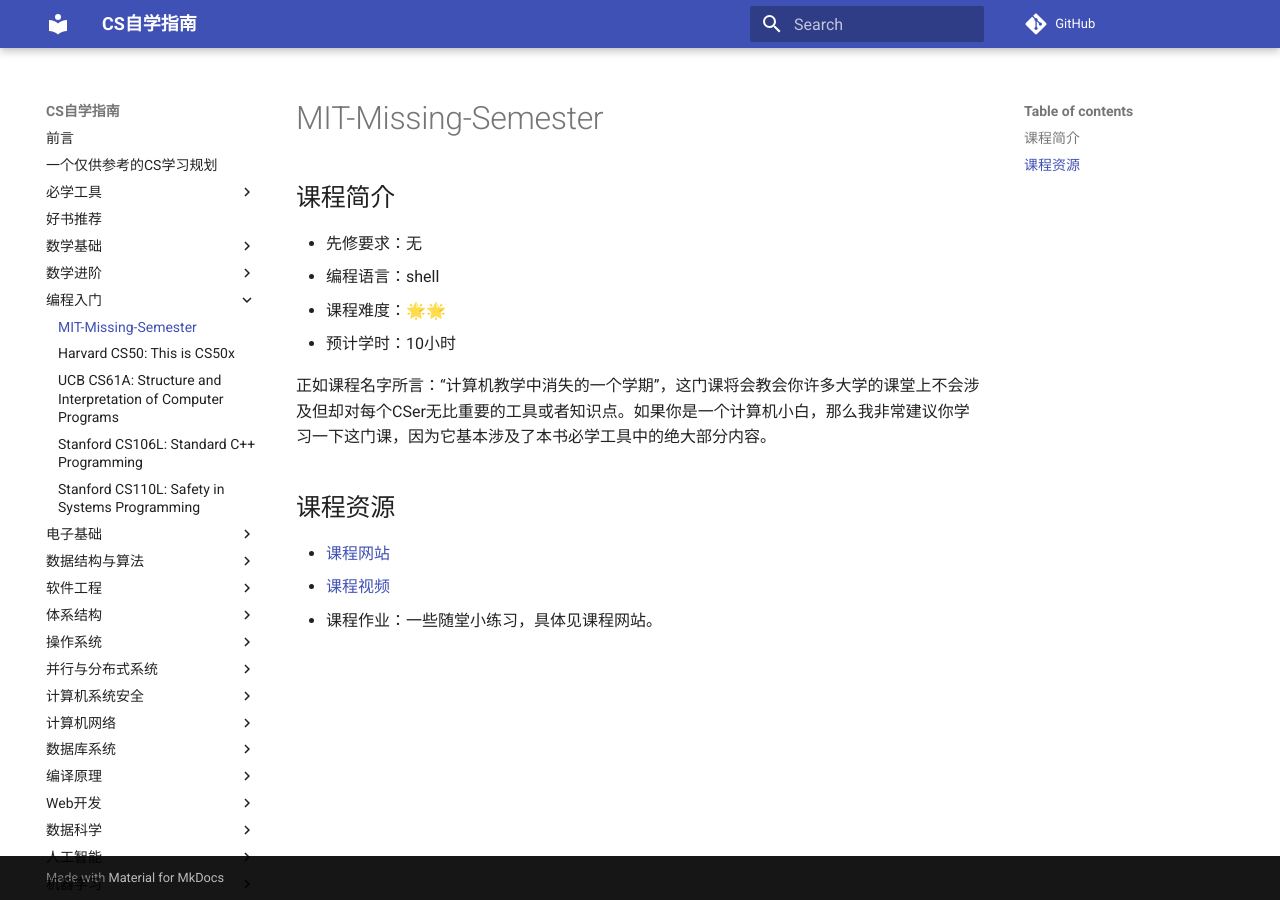
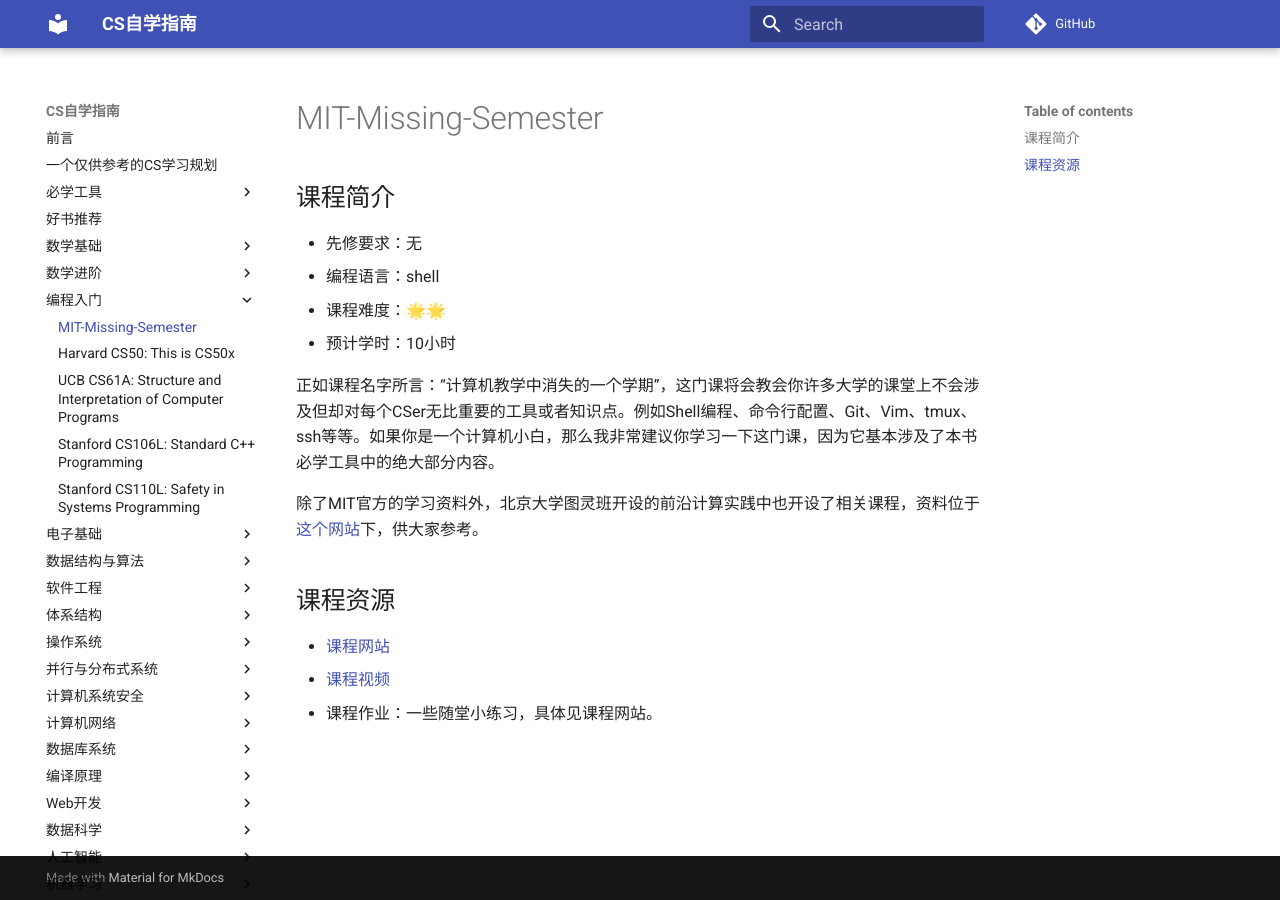
Before and after one commit to PKUFlyingPig/cs-self-learning, an MkDocs documentation site: the page built from docs/编程入门/MIT-Missing-Semester.md, in a window 1280 px wide. Built offline with MkDocs 1.6.1 and Material for MkDocs 9.7.7, drawn with Linux system fonts in a browser that asks for light colours; comment, search, counter and statistics services are not loaded.

Commit message:
add new material in missing-semester

```diff
--- a/docs/编程入门/MIT-Missing-Semester.md
+++ b/docs/编程入门/MIT-Missing-Semester.md
@@ -4,7 +4,9 @@
 - 课程难度：🌟🌟
 - 预计学时：10小时
 
-正如课程名字所言：“计算机教学中消失的一个学期”，这门课将会教会你许多大学的课堂上不会涉及但却对每个CSer无比重要的工具或者知识点。如果你是一个计算机小白，那么我非常建议你学习一下这门课，因为它基本涉及了本书必学工具中的绝大部分内容。
+正如课程名字所言：“计算机教学中消失的一个学期”，这门课将会教会你许多大学的课堂上不会涉及但却对每个CSer无比重要的工具或者知识点。例如Shell编程、命令行配置、Git、Vim、tmux、ssh等等。如果你是一个计算机小白，那么我非常建议你学习一下这门课，因为它基本涉及了本书必学工具中的绝大部分内容。
+
+除了MIT官方的学习资料外，北京大学图灵班开设的前沿计算实践中也开设了相关课程，资料位于[这个网站](http://vcl.pku.edu.cn/course/PFCII/2021-spring/index.html)下，供大家参考。
 
 ## 课程资源
 - [课程网站](https://missing.csail.mit.edu/2020/)
```
Also changed, not shown: docs/CS学习规划.md (+7 -0 lines).
